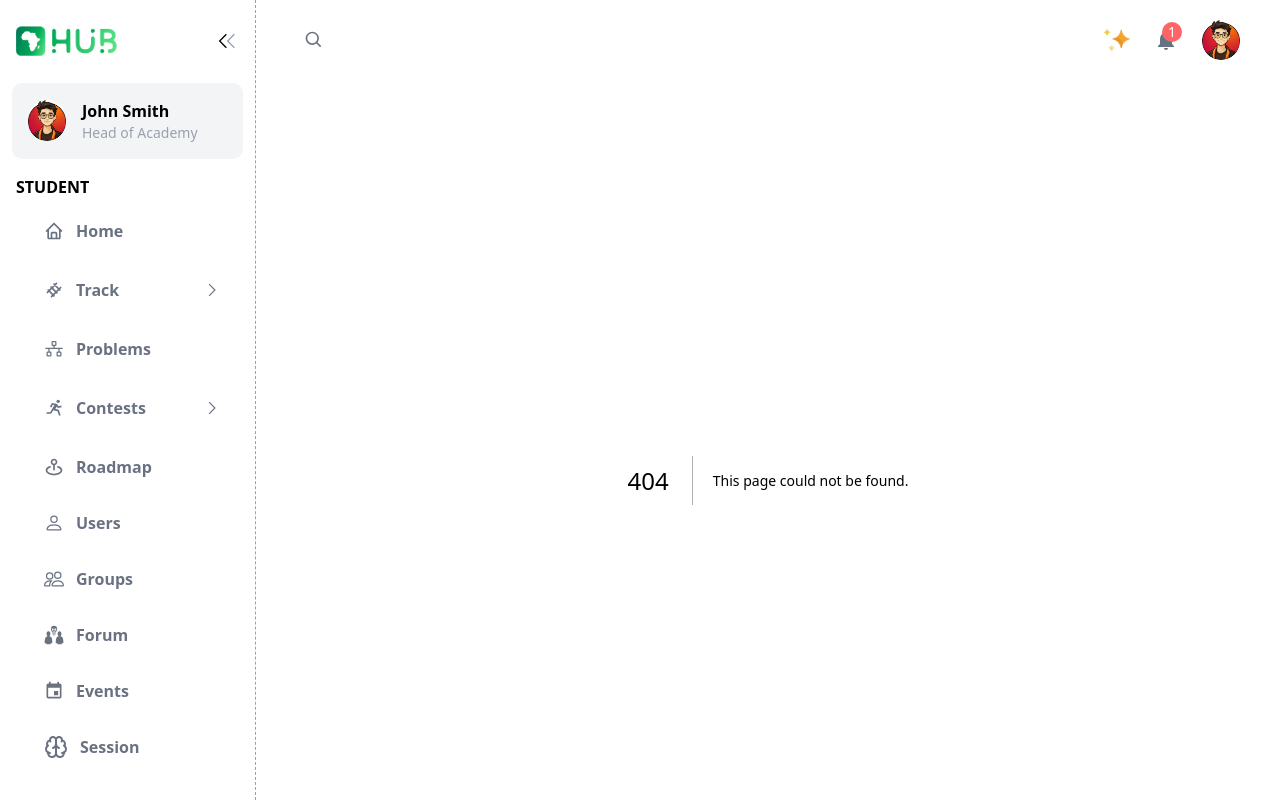
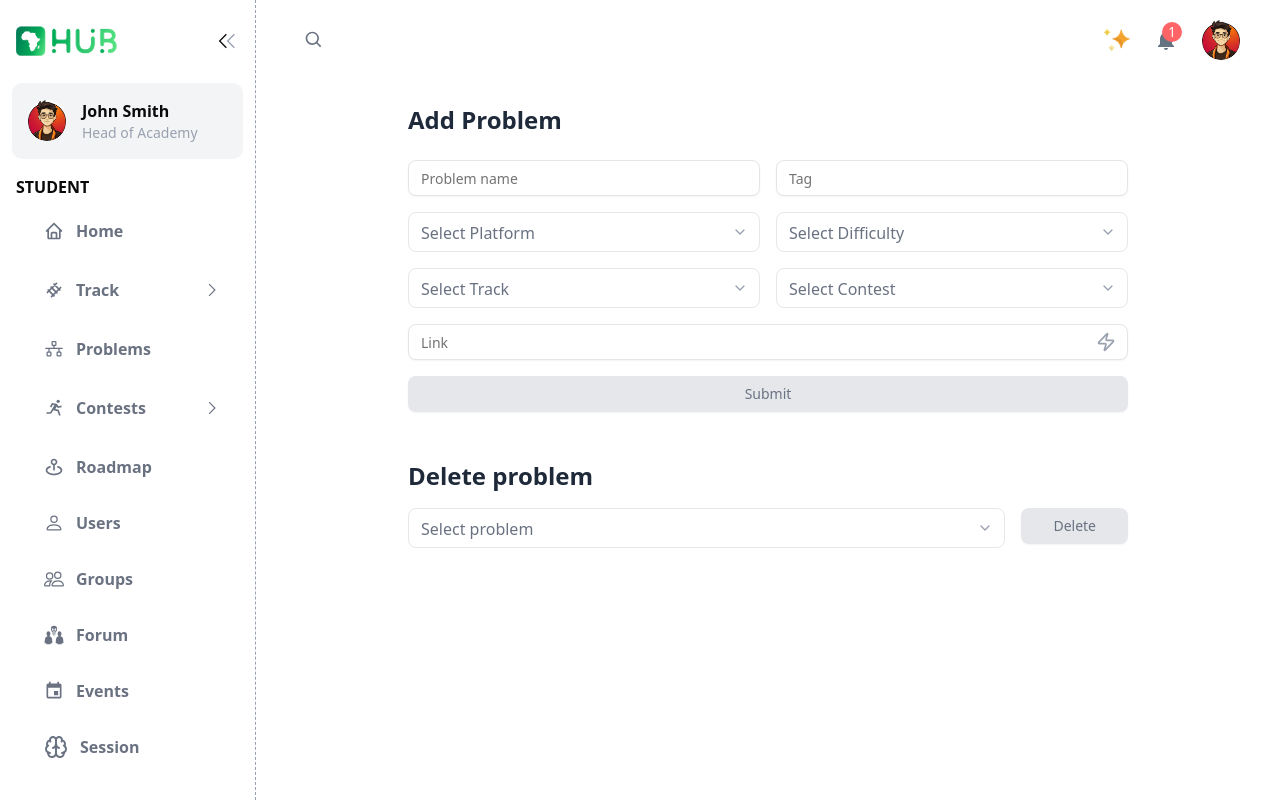
Before and after one commit to RealEskalate/AASTU-G5-T2, a Next.js app: page /addproblem in a window 1280 px wide. Before the commit this address had no page. Built offline with nearby package versions, Linux system fonts and the light colour scheme.

Commit message:
addproblem

```diff
--- /dev/null
+++ b/app/addproblem/add-problem-form.tsx
@@ -0,0 +1,171 @@
+"use client";
+
+import type React from "react";
+
+import { useState } from "react";
+import { Button } from "@/components/ui/button";
+import { Input } from "@/components/ui/input";
+import { Zap, ChevronDown } from "lucide-react";
+
+export default function AddProblemForm() {
+  const [problemName, setProblemName] = useState("");
+  const [tag, setTag] = useState("");
+  const [platform, setPlatform] = useState("");
+  const [difficulty, setDifficulty] = useState("");
+  const [track, setTrack] = useState("");
+  const [contest, setContest] = useState("");
+  const [link, setLink] = useState("");
+  const [selectedProblem, setSelectedProblem] = useState("");
+
+  const handleSubmit = (e: React.FormEvent) => {
+    e.preventDefault();
+    // Handle form submission logic here
+    console.log({
+      problemName,
+      tag,
+      platform,
+      difficulty,
+      track,
+      contest,
+      link,
+    });
+  };
+
+  const handleDelete = () => {
+    // Handle delete logic here
+    console.log("Deleting problem:", selectedProblem);
+  };
+
+  return (
+    <div className="max-w-3xl mx-auto p-6">
+      <h1 className="text-2xl font-bold text-gray-800 mb-6">Add Problem</h1>
+
+      <form onSubmit={handleSubmit} className="space-y-4">
+        <div className="grid grid-cols-1 md:grid-cols-2 gap-4">
+          <Input
+            placeholder="Problem name"
+            value={problemName}
+            onChange={(e) => setProblemName(e.target.value)}
+            className="bg-white"
+          />
+
+          <Input
+            placeholder="Tag"
+            value={tag}
+            onChange={(e) => setTag(e.target.value)}
+            className="bg-white"
+          />
+        </div>
+
+        <div className="grid grid-cols-1 md:grid-cols-2 gap-4">
+          <div className="relative">
+            <select
+              value={platform}
+              onChange={(e) => setPlatform(e.target.value)}
+              className="w-full h-10 px-3 py-2 bg-white border border-gray-200 rounded-md text-gray-500 appearance-none focus:outline-none focus:ring-2 focus:ring-gray-200"
+            >
+              <option value="">Select Platform</option>
+              <option value="leetcode">LeetCode</option>
+              <option value="hackerrank">HackerRank</option>
+              <option value="codeforces">CodeForces</option>
+              <option value="other">Other</option>
+            </select>
+            <ChevronDown className="absolute right-3 top-1/2 transform -translate-y-1/2 text-gray-400 h-4 w-4 pointer-events-none" />
+          </div>
+
+          <div className="relative">
+            <select
+              value={difficulty}
+              onChange={(e) => setDifficulty(e.target.value)}
+              className="w-full h-10 px-3 py-2 bg-white border border-gray-200 rounded-md text-gray-500 appearance-none focus:outline-none focus:ring-2 focus:ring-gray-200"
+            >
+              <option value="">Select Difficulty</option>
+              <option value="easy">Easy</option>
+              <option value="medium">Medium</option>
+              <option value="hard">Hard</option>
+              <option value="expert">Expert</option>
+            </select>
+            <ChevronDown className="absolute right-3 top-1/2 transform -translate-y-1/2 text-gray-400 h-4 w-4 pointer-events-none" />
+          </div>
+        </div>
+
+        <div className="grid grid-cols-1 md:grid-cols-2 gap-4">
+          <div className="relative">
+            <select
+              value={track}
+              onChange={(e) => setTrack(e.target.value)}
+              className="w-full h-10 px-3 py-2 bg-white border border-gray-200 rounded-md text-gray-500 appearance-none focus:outline-none focus:ring-2 focus:ring-gray-200"
+            >
+              <option value="">Select Track</option>
+              <option value="algorithms">Algorithms</option>
+              <option value="data-structures">Data Structures</option>
+              <option value="dynamic-programming">Dynamic Programming</option>
+              <option value="other">Other</option>
+            </select>
+            <ChevronDown className="absolute right-3 top-1/2 transform -translate-y-1/2 text-gray-400 h-4 w-4 pointer-events-none" />
+          </div>
+
+          <div className="relative">
+            <select
+              value={contest}
+              onChange={(e) => setContest(e.target.value)}
+              className="w-full h-10 px-3 py-2 bg-white border border-gray-200 rounded-md text-gray-500 appearance-none focus:outline-none focus:ring-2 focus:ring-gray-200"
+            >
+              <option value="">Select Contest</option>
+              <option value="weekly">Weekly Contest</option>
+              <option value="biweekly">Biweekly Contest</option>
+              <option value="special">Special Event</option>
+              <option value="none">None</option>
+            </select>
+            <ChevronDown className="absolute right-3 top-1/2 transform -translate-y-1/2 text-gray-400 h-4 w-4 pointer-events-none" />
+          </div>
+        </div>
+
+        <div className="relative">
+          <Input
+            placeholder="Link"
+            value={link}
+            onChange={(e) => setLink(e.target.value)}
+            className="bg-white pr-10"
+          />
+          <Zap className="absolute right-3 top-1/2 transform -translate-y-1/2 text-gray-400 h-5 w-5" />
+        </div>
+
+        <Button
+          type="submit"
+          className="w-full bg-gray-200 hover:bg-gray-300 text-gray-500 font-medium"
+        >
+          Submit
+        </Button>
+      </form>
+
+      <div className="mt-12">
+        <h2 className="text-2xl font-bold text-gray-800 mb-4">
+          Delete problem
+        </h2>
+        <div className="flex gap-4">
+          <div className="relative flex-1">
+            <select
+              value={selectedProblem}
+              onChange={(e) => setSelectedProblem(e.target.value)}
+              className="w-full h-10 px-3 py-2 bg-white border border-gray-200 rounded-md text-gray-500 appearance-none focus:outline-none focus:ring-2 focus:ring-gray-200"
+            >
+              <option value="">Select problem</option>
+              <option value="problem1">Two Sum</option>
+              <option value="problem2">Valid Parentheses</option>
+              <option value="problem3">Merge Two Sorted Lists</option>
+            </select>
+            <ChevronDown className="absolute right-3 top-1/2 transform -translate-y-1/2 text-gray-400 h-4 w-4 pointer-events-none" />
+          </div>
+
+          <Button
+            onClick={handleDelete}
+            className="bg-gray-200 hover:bg-gray-300 text-gray-500 font-medium px-8"
+          >
+            Delete
+          </Button>
+        </div>
+      </div>
+    </div>
+  );
+}
--- /dev/null
+++ b/app/addproblem/page.tsx
@@ -0,0 +1,9 @@
+import AddProblemForm from "./add-problem-form";
+
+export default function Page() {
+  return (
+    <div>
+      <AddProblemForm />
+    </div>
+  );
+}
--- a/app/components/Sidebar.tsx
+++ b/app/components/Sidebar.tsx
@@ -255,7 +255,7 @@ function Sidebar() {
             )}
           </Link>
           <Link
-            href="/"
+            href="/addproblem"
             className="flex gap-3 items-center hover:bg-gray-100 py-3 px-4 mx-3 rounded-lg mt-2"
           >
             <BsPlusSquare className="text-gray-500 text-xl" />
--- /dev/null
+++ b/components/ui/input.tsx
@@ -0,0 +1,21 @@
+import * as React from "react"
+
+import { cn } from "@/lib/utils"
+
+function Input({ className, type, ...props }: React.ComponentProps<"input">) {
+  return (
+    <input
+      type={type}
+      data-slot="input"
+      className={cn(
+        "file:text-foreground placeholder:text-muted-foreground selection:bg-primary selection:text-primary-foreground dark:bg-input/30 border-input flex h-9 w-full min-w-0 rounded-md border bg-transparent px-3 py-1 text-base shadow-xs transition-[color,box-shadow] outline-none file:inline-flex file:h-7 file:border-0 file:bg-transparent file:text-sm file:font-medium disabled:pointer-events-none disabled:cursor-not-allowed disabled:opacity-50 md:text-sm",
+        "focus-visible:border-ring focus-visible:ring-ring/50 focus-visible:ring-[3px]",
+        "aria-invalid:ring-destructive/20 dark:aria-invalid:ring-destructive/40 aria-invalid:border-destructive",
+        className
+      )}
+      {...props}
+    />
+  )
+}
+
+export { Input }
```
